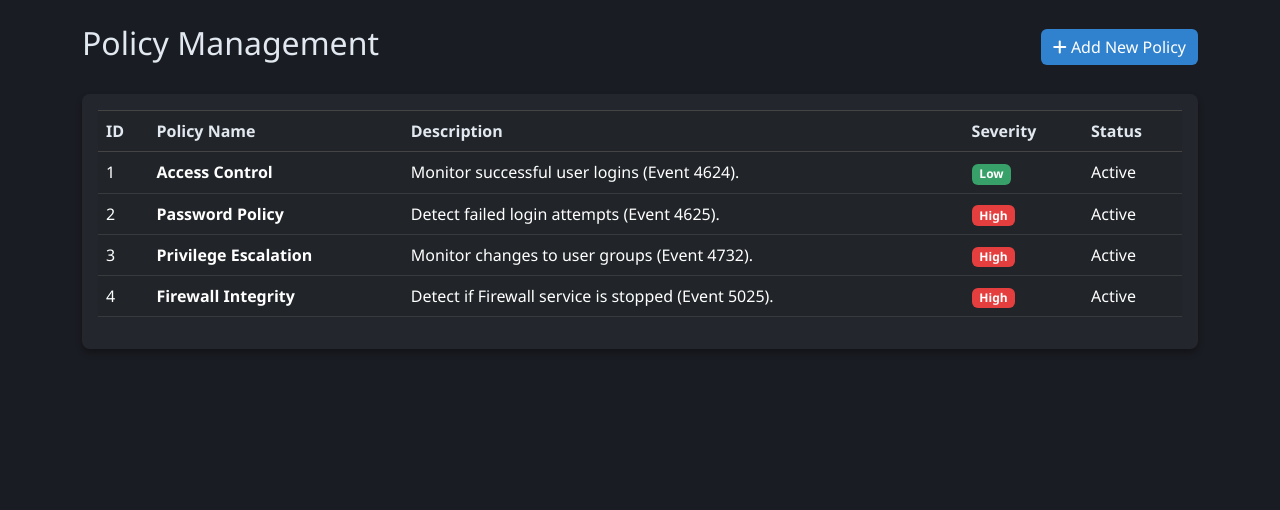
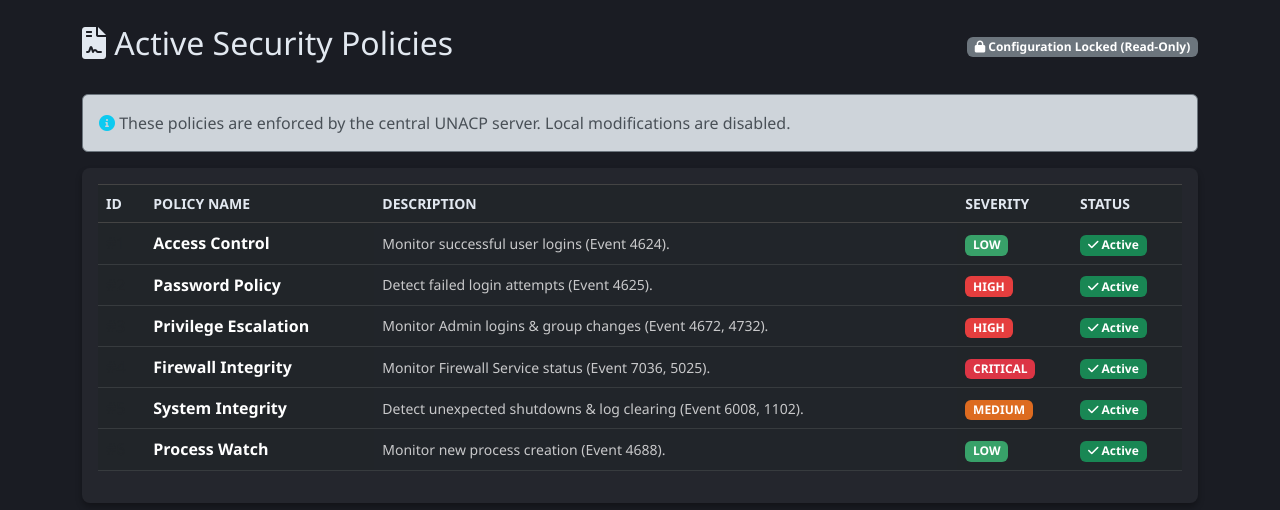
Before and after one commit to dhruv-jethwani/SIEM_Compliance, a Flask app: page /policies in a window 1280 px wide. Shown: the part 73-583 px from the top of the page. Run offline with Flask 3, Linux system fonts and the light colour scheme.

Commit message:
Working flask project, shows dashboard, audit logs, policies applied, and report

```diff
--- a/app.py
+++ b/app.py
@@ -14,7 +14,7 @@
     WINDOWS_SUPPORT = False
 
 app = Flask(__name__)
-app.config['SECRET_KEY'] = 'siem-secret-key-real-data'
+app.config['SECRET_KEY'] = 'siem-secret-key-final-v2'
 app.config['SQLALCHEMY_DATABASE_URI'] = 'sqlite:///unacp.db'
 app.config['SQLALCHEMY_TRACK_MODIFICATIONS'] = False
 
@@ -23,15 +23,20 @@
 def setup_database():
     with app.app_context():
         db.create_all()
+        # Reset policies if needed or just add if empty
         if not Policy.query.first():
             defaults = [
                 Policy(name="Access Control", description="Monitor successful user logins (Event 4624).", severity="Low"),
                 Policy(name="Password Policy", description="Detect failed login attempts (Event 4625).", severity="High"),
-                Policy(name="Privilege Escalation", description="Monitor changes to user groups (Event 4732).", severity="High"),
-                Policy(name="Firewall Integrity", description="Detect if Firewall service is stopped (Event 5025).", severity="High"),
+                Policy(name="Privilege Escalation", description="Monitor Admin logins & group changes (Event 4672, 4732).", severity="High"),
+                Policy(name="Firewall Integrity", description="Monitor Firewall Service status (Event 7036, 5025).", severity="Critical"),
+                Policy(name="System Integrity", description="Detect unexpected shutdowns & log clearing (Event 6008, 1102).", severity="Medium"),
+                Policy(name="Process Watch", description="Monitor new process creation (Event 4688).", severity="Low"),
             ]
             db.session.add_all(defaults)
             db.session.commit()
+
+# --- Routes ---
 
 @app.route('/')
 def dashboard():
@@ -48,106 +53,126 @@
                            non_compliant=non_compliant,
                            recent_logs=recent_logs)
 
-@app.route('/policies', methods=['GET', 'POST'])
+@app.route('/policies')
 def policies():
-    if request.method == 'POST':
-        name = request.form.get('name')
-        desc = request.form.get('description')
-        severity = request.form.get('severity')
-        db.session.add(Policy(name=name, description=desc, severity=severity))
-        db.session.commit()
-        flash('New Security Policy Added', 'success')
-        return redirect(url_for('policies'))
+    # REMOVED: POST logic (User cannot add policies anymore)
     all_policies = Policy.query.all()
     return render_template('policies.html', policies=all_policies)
 
 @app.route('/audit')
 def audit():
-    logs = AuditLog.query.order_by(AuditLog.timestamp.desc()).limit(100).all()
+    logs = AuditLog.query.order_by(AuditLog.timestamp.desc()).limit(10000).all()
     return render_template('audit.html', logs=logs)
 
 @app.route('/reports')
 def reports():
     high_fails = AuditLog.query.filter(AuditLog.compliance_status=='Non-Compliant').count()
-    logs = AuditLog.query.order_by(AuditLog.timestamp.desc()).limit(200).all()
+    logs = AuditLog.query.order_by(AuditLog.timestamp.desc()).limit(20000).all()
     return render_template('reports.html', logs=logs, high_fails=high_fails)
 
-# --- REAL Windows Log Scanner (With Duplicate Check) ---
-@app.route('/scan_logs')
-def scan_logs():
+# --- Helper to process logs generically ---
+def process_windows_log(log_type, cutoff_date, max_per_source):
+    """
+    Reads a specific Windows Event Log (Security or System) and returns a list of mapped AuditLog objects.
+    """
+    new_logs_found = []
+
     if not WINDOWS_SUPPORT:
-        flash("Error: This feature requires Windows and the 'pywin32' library.", "danger")
-        return redirect(url_for('dashboard'))
+        return []
 
     try:
         server = 'localhost'
-        log_type = 'Security'
         hand = win32evtlog.OpenEventLog(server, log_type)
         flags = win32evtlog.EVENTLOG_BACKWARDS_READ | win32evtlog.EVENTLOG_SEQUENTIAL_READ
 
-        # TIME FILTER: Last 3 Days
-        cutoff_date = datetime.now() - timedelta(days=7)
+        imported = 0
 
-        imported_count = 0
-        skipped_count = 0
-        MAX_EVENTS_TO_IMPORT = 100
-
-        while imported_count < MAX_EVENTS_TO_IMPORT:
+        while imported < max_per_source:
             events = win32evtlog.ReadEventLog(hand, flags, 0)
-
             if not events:
                 break
 
             for event in events:
                 if event.TimeGenerated < cutoff_date:
                     win32evtlog.CloseEventLog(hand)
-                    flash(f"Scan Finished: Added {imported_count} new events. Skipped {skipped_count} duplicates.", "info")
-                    return redirect(url_for('dashboard'))
+                    return new_logs_found
 
                 event_id = event.EventID & 0xFFFF
 
-                # Expanded List of Interesting Events
-                # 4672: Special Privileges (Admin) - We flag this as Non-Compliant for DEMO visibility
-                target_events = [4624, 4625, 1102, 7045, 4720, 4732, 4723, 5025, 4672]
+                # --- EVENT MAPPING LOGIC ---
+                policy_name = None
+                status = "Compliant"
+                details = f"ID: {event_id} Source: {event.SourceName}"
 
-                if event_id in target_events:
-
-                    # --- MAPPING LOGIC ---
-                    policy_name = "General Logging"
-                    status = "Compliant"
-                    details = f"Event ID: {event_id}"
-
+                # Security Log Events
+                if log_type == 'Security':
                     if event_id == 4624:
                         policy_name = "Access Control"
-                        status = "Compliant"
                         details = "Successful User Logon"
                     elif event_id == 4625:
                         policy_name = "Password Policy"
                         status = "Non-Compliant"
                         details = "FAILED LOGIN ATTEMPT"
+                    elif event_id == 4672:
+                        policy_name = "Privilege Escalation"
+                        status = "Non-Compliant" # Flag Admin login for demo
+                        details = "Admin/Special Privileges Assigned"
                     elif event_id == 4732:
                         policy_name = "Privilege Escalation"
                         status = "Non-Compliant"
-                        details = "User Added to Security Group"
+                        details = "User Added to Local Admin Group"
+                    elif event_id == 1102:
+                        policy_name = "System Integrity"
+                        status = "Non-Compliant"
+                        details = "AUDIT LOG CLEARED (Suspicious Activity)"
                     elif event_id == 5025:
                         policy_name = "Firewall Integrity"
                         status = "Non-Compliant"
                         details = "Windows Firewall Service Stopped"
-                    elif event_id == 4672:
-                        policy_name = "Privileged Access"
-                        status = "Non-Compliant" # Flagging Admin usage as a violation for visibility
-                        details = "Special Privileges Assigned (Admin Login)"
-                    elif event_id == 4723:
-                        policy_name = "Password Policy"
+                    elif event_id == 4688:
+                        policy_name = "Process Watch"
+                        details = f"New Process Created" # Usually contains process name in data
+                    elif event_id == 5157:
+                        policy_name = "Firewall Integrity"
+                        status = "Compliant" # Blocking is good
+                        details = "Windows Filtering Platform Blocked a Connection"
+
+                # System Log Events
+                elif log_type == 'System':
+                    if event_id == 7036:
+                        # Service Control Manager - Check for Firewall or other critical services
+                        # Note: StringInserts usually contain service name
+                        service_name = event.StringInserts[0] if event.StringInserts else "Unknown"
+                        state = event.StringInserts[1] if event.StringInserts and len(event.StringInserts) > 1 else "Unknown"
+
+                        if "Windows Defender Firewall" in service_name or "MpsSvc" in str(event.StringInserts):
+                            policy_name = "Firewall Integrity"
+                            if "stopped" in state.lower():
+                                status = "Non-Compliant"
+                                details = "Firewall Service STOPPED"
+                            else:
+                                status = "Compliant"
+                                details = "Firewall Service State Change"
+                        else:
+                            # Generic service noise, ignore or map to System
+                            pass
+
+                    elif event_id == 6008:
+                        policy_name = "System Integrity"
                         status = "Non-Compliant"
-                        details = "Attempt to Change Password"
+                        details = "Unexpected System Shutdown Detected"
+                    elif event_id == 7045:
+                        policy_name = "System Integrity"
+                        status = "Non-Compliant" # New service install
+                        details = f"New Service Installed: {event.StringInserts[0] if event.StringInserts else 'Unknown'}"
 
-                    # --- DUPLICATE CHECK ---
-                    # specific check: same time, same details
+                # Only add if we matched a policy
+                if policy_name:
+                    # Duplicate check
                     exists = AuditLog.query.filter_by(timestamp=event.TimeGenerated, details=details).first()
 
                     if not exists:
-                        new_log = AuditLog(
+                        log_entry = AuditLog(
                             timestamp=event.TimeGenerated,
                             device_ip=socket.gethostbyname(socket.gethostname()),
                             user="System",
@@ -155,22 +180,42 @@
                             compliance_status=status,
                             details=details
                         )
-                        db.session.add(new_log)
-                        imported_count += 1
-                    else:
-                        skipped_count += 1
+                        new_logs_found.append(log_entry)
+                        imported += 1
 
-                    if imported_count >= MAX_EVENTS_TO_IMPORT:
-                        break
+        win32evtlog.CloseEventLog(hand)
+    except Exception as e:
+        print(f"Error reading {log_type}: {e}")
+
+    return new_logs_found
+
+@app.route('/scan_logs')
+def scan_logs():
+    if not WINDOWS_SUPPORT:
+        flash("Error: Windows Scan requires 'pywin32' library.", "danger")
+        return redirect(url_for('dashboard'))
+
+    cutoff_date = datetime.now() - timedelta(days=3)
+
+    # Scan SECURITY Log
+    security_logs = process_windows_log('Security', cutoff_date, 10000)
+
+    # Scan SYSTEM Log (New!)
+    system_logs = process_windows_log('System', cutoff_date, 20000)
+
+    all_new_logs = security_logs + system_logs
+
+    if all_new_logs:
+        # Sort by time so they insert in order
+        all_new_logs.sort(key=lambda x: x.timestamp)
+
+        for log in all_new_logs:
+            db.session.add(log)
 
         db.session.commit()
-        win32evtlog.CloseEventLog(hand)
-
-        msg_type = "success" if imported_count > 0 else "warning"
-        flash(f"Scan Complete: Added {imported_count} new events. Skipped {skipped_count} duplicates.", msg_type)
-
-    except Exception as e:
-        flash(f"Error reading logs: {str(e)}", "danger")
+        flash(f"Scan Complete: Added {len(all_new_logs)} new events from Security & System logs.", "success")
+    else:
+        flash("Scan Complete: No new unique events found in the last 3 days.", "warning")
 
     return redirect(url_for('dashboard'))
 
--- a/templates/audit.html
+++ b/templates/audit.html
@@ -35,12 +35,13 @@
                         <span class="badge badge-violation">Non-Compliant</span>
                         {% endif %}
                     </td>
-                    <td class="small text-muted">{{ log.details }}</td>
+                    <!-- FIX: Changed 'text-muted' to 'text-white' with opacity to ensure visibility on dark themes -->
+                    <td class="small text-white opacity-75">{{ log.details }}</td>
                 </tr>
                 {% else %}
                 <tr>
                     <td colspan="6" class="text-center p-4 text-muted">
-                        No logs found yet. Click "Scan Windows Logs" to fetch data from Event Viewer.
+                        No logs found yet. Click "Pull Latest Events" to fetch data from Event Viewer.
                     </td>
                 </tr>
                 {% endfor %}
--- a/templates/policies.html
+++ b/templates/policies.html
@@ -2,17 +2,21 @@
 
 {% block content %}
 <div class="d-flex justify-content-between align-items-center mb-4">
-    <h2>Policy Management</h2>
-    <button class="btn btn-primary" data-bs-toggle="modal" data-bs-target="#addPolicyModal">
-        <i class="fas fa-plus"></i> Add New Policy
-    </button>
+    <h2><i class="fas fa-file-contract"></i> Active Security Policies</h2>
+    <span class="badge bg-secondary">
+        <i class="fas fa-lock"></i> Configuration Locked (Read-Only)
+    </span>
+</div>
+
+<div class="alert alert-dark border-secondary">
+    <i class="fas fa-info-circle text-info"></i> These policies are enforced by the central UNACP server. Local modifications are disabled.
 </div>
 
 <div class="card">
     <div class="card-body">
-        <table class="table table-hover table-dark">
+        <table class="table table-hover table-dark align-middle">
             <thead>
-                <tr>
+                <tr class="text-uppercase small text-muted">
                     <th>ID</th>
                     <th>Policy Name</th>
                     <th>Description</th>
@@ -23,55 +27,29 @@
             <tbody>
                 {% for policy in policies %}
                 <tr>
-                    <td>{{ policy.id }}</td>
-                    <td><strong>{{ policy.name }}</strong></td>
-                    <td>{{ policy.description }}</td>
+                    <td><span class="text-muted">#{{ policy.id }}</span></td>
                     <td>
-                        <span class="badge badge-{{ policy.severity.lower() }}">
-                            {{ policy.severity }}
-                        </span>
+                        <strong>{{ policy.name }}</strong>
                     </td>
-                    <td>{{ policy.status }}</td>
+                    <td class="small text-white opacity-75">{{ policy.description }}</td>
+                    <td>
+                        {% if policy.severity == 'Critical' %}
+                            <span class="badge bg-danger">CRITICAL</span>
+                        {% elif policy.severity == 'High' %}
+                            <span class="badge badge-high">HIGH</span>
+                        {% elif policy.severity == 'Medium' %}
+                            <span class="badge badge-medium">MEDIUM</span>
+                        {% else %}
+                            <span class="badge badge-low">LOW</span>
+                        {% endif %}
+                    </td>
+                    <td>
+                        <span class="badge bg-success"><i class="fas fa-check"></i> Active</span>
+                    </td>
                 </tr>
                 {% endfor %}
             </tbody>
         </table>
     </div>
 </div>
-
-<!-- Add Policy Modal -->
-<div class="modal fade" id="addPolicyModal" tabindex="-1" style="color: #000;">
-    <div class="modal-dialog">
-        <div class="modal-content">
-            <div class="modal-header">
-                <h5 class="modal-title">Define New Policy</h5>
-                <button type="button" class="btn-close" data-bs-dismiss="modal"></button>
-            </div>
-            <form action="{{ url_for('policies') }}" method="POST">
-                <div class="modal-body">
-                    <div class="mb-3">
-                        <label class="form-label">Policy Name</label>
-                        <input type="text" class="form-control" name="name" required placeholder="e.g. SSH Root Login">
-                    </div>
-                    <div class="mb-3">
-                        <label class="form-label">Description</label>
-                        <textarea class="form-control" name="description" rows="2" required></textarea>
-                    </div>
-                    <div class="mb-3">
-                        <label class="form-label">Severity</label>
-                        <select class="form-select" name="severity">
-                            <option value="Low">Low</option>
-                            <option value="Medium">Medium</option>
-                            <option value="High">High</option>
-                        </select>
-                    </div>
-                </div>
-                <div class="modal-footer">
-                    <button type="button" class="btn btn-secondary" data-bs-dismiss="modal">Close</button>
-                    <button type="submit" class="btn btn-primary">Save Policy</button>
-                </div>
-            </form>
-        </div>
-    </div>
-</div>
 {% endblock %}
```
